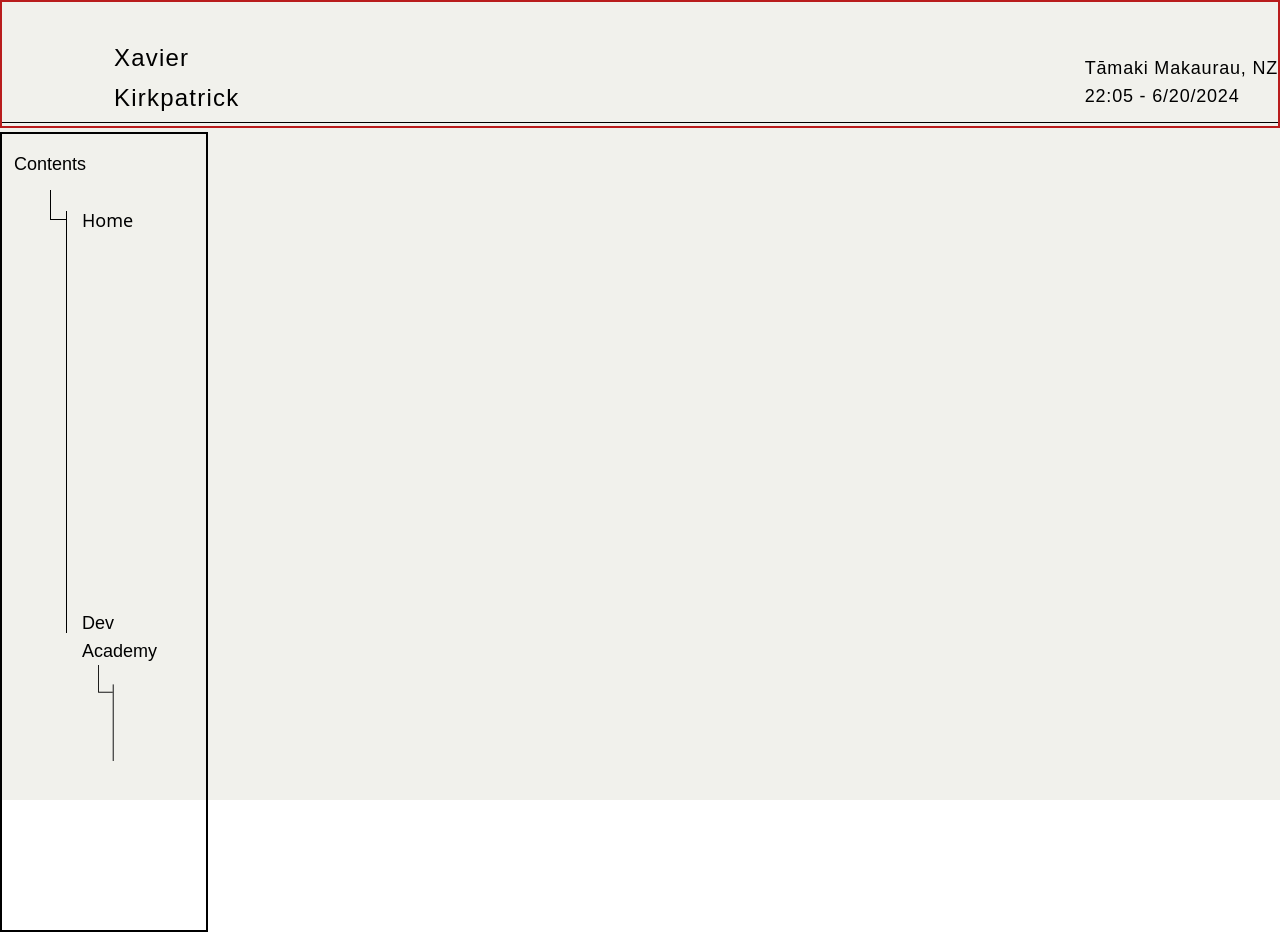
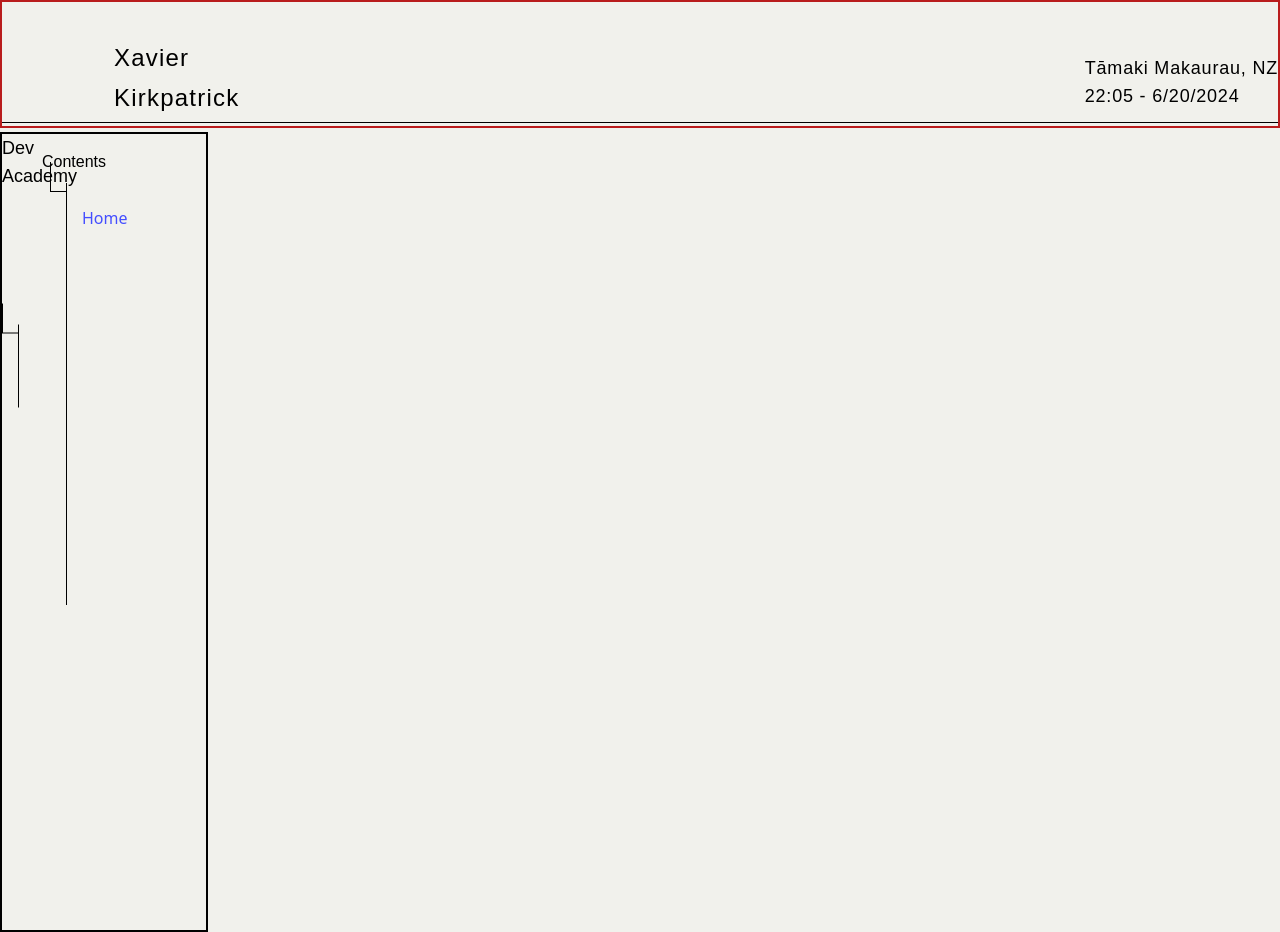
Before and after one commit to xavier-kirkpatrick/xavier-kirkpatrick.github.io, a React (Vite) app: page / in a window 1280 px wide. Built offline with nearby package versions, Linux system fonts and the light colour scheme.

Commit message:
add colour + font  size variables

```diff
--- a/public/main.css
+++ b/public/main.css
@@ -1,5 +1,7 @@
 :root {
   --main-background-color: #f1f1ec;
+  --sidebar-font: 16px;
+  --sidebar-link-colour: #444eff;
 }
 
 /*
@@ -595,68 +597,36 @@ video {
   position: relative;
 }
 
+.left-10 {
+  left: 2.5rem;
+}
+
 .left-12 {
   left: 3rem;
 }
 
-.left-24 {
-  left: 6rem;
+.left-20 {
+  left: 5rem;
+}
+
+.top-0 {
+  top: 0px;
+}
+
+.top-14 {
+  top: 3.5rem;
+}
+
+.top-4 {
+  top: 1rem;
 }
 
 .top-7 {
   top: 1.75rem;
 }
 
-.top-4 {
-  top: 1rem;
-}
-
-.top-40 {
-  top: 10rem;
-}
-
-.left-3 {
-  left: 0.75rem;
-}
-
-.top-32 {
-  top: 8rem;
-}
-
-.top-28 {
-  top: 7rem;
-}
-
-.top-20 {
-  top: 5rem;
-}
-
-.top-16 {
-  top: 4rem;
-}
-
-.top-14 {
-  top: 3.5rem;
-}
-
-.left-20 {
-  left: 5rem;
-}
-
-.ml-20 {
-  margin-left: 5rem;
-}
-
-.ml-8 {
-  margin-left: 2rem;
-}
-
 .mt-1 {
   margin-top: 0.25rem;
-}
-
-.mt-12 {
-  margin-top: 3rem;
 }
 
 .mt-4 {
@@ -683,54 +653,6 @@ video {
   height: 8rem;
 }
 
-.h-screen {
-  height: 100vh;
-}
-
-.h-full {
-  height: 100%;
-}
-
-.h-3 {
-  height: 0.75rem;
-}
-
-.h-44 {
-  height: 11rem;
-}
-
-.h-10 {
-  height: 2.5rem;
-}
-
-.h-11 {
-  height: 2.75rem;
-}
-
-.h-14 {
-  height: 3.5rem;
-}
-
-.h-16 {
-  height: 4rem;
-}
-
-.h-20 {
-  height: 5rem;
-}
-
-.h-24 {
-  height: 6rem;
-}
-
-.h-28 {
-  height: 7rem;
-}
-
-.h-52 {
-  height: 13rem;
-}
-
 .min-h-screen {
   min-height: 100vh;
 }
@@ -753,12 +675,6 @@ video {
 
 .justify-evenly {
   justify-content: space-evenly;
-}
-
-.space-x-10 > :not([hidden]) ~ :not([hidden]) {
-  --tw-space-x-reverse: 0;
-  margin-right: calc(2.5rem * var(--tw-space-x-reverse));
-  margin-left: calc(2.5rem * calc(1 - var(--tw-space-x-reverse)));
 }
 
 .overflow-hidden {
@@ -800,6 +716,10 @@ video {
   background-color: var(--main-background-color);
 }
 
+.pl-28 {
+  padding-left: 7rem;
+}
+
 .pl-52 {
   padding-left: 13rem;
 }
@@ -812,10 +732,6 @@ video {
   padding-top: 2.5rem;
 }
 
-.pl-28 {
-  padding-left: 7rem;
-}
-
 .font-jost {
   font-family: Jost, sans-serif;
 }
@@ -825,13 +741,25 @@ video {
   line-height: 2rem;
 }
 
+.text-\[16px\] {
+  font-size: 16px;
+}
+
 .text-lg {
   font-size: 1.125rem;
   line-height: 1.75rem;
 }
 
+.text-sideBar {
+  font-size: var(--side-bar-font);
+}
+
 .tracking-wider {
   letter-spacing: 0.05em;
+}
+
+.text-blueLink {
+  color: var(--sidebar-link-colour);
 }
 
 .transition {
--- a/src/components/SideBar.tsx
+++ b/src/components/SideBar.tsx
@@ -22,10 +22,10 @@ const animateBranches = {
 function SideBar() {
   return (
     // Container div here
-    <div className="absolute mt-1 h-full w-52 border-2 border-solid border-black">
+    <div className="relative mt-1 min-h-screen w-52 border-2 border-solid border-black">
       {/* ------- Contents section ------- */}
       <div className="">
-        <motion.p className="relative left-3 top-4 font-jost text-lg">
+        <motion.p className="absolute left-10 top-4 font-jost text-[16px]">
           Contents
         </motion.p>
         {/* Contents branch svg */}
@@ -37,7 +37,7 @@ function SideBar() {
           xmlns="http://www.w3.org/2000/svg"
           initial="hidden"
           animate="visible"
-          className="relative left-12 top-7"
+          className="absolute left-12 top-7"
         >
           <motion.g id="Contents svg">
             <motion.line
@@ -75,26 +75,26 @@ function SideBar() {
 
       {/* Home link */}
       <Link to="/">
-        <motion.p className="absolute left-20 top-14 mt-4 text-lg">
+        <motion.p className="text-sideBar text-blueLink absolute left-20 top-14 mt-4">
           Home
         </motion.p>
       </Link>
 
       {/* ------- Dev Academy section -------- */}
-      <div className="mt-1">
-        <motion.p className="ml-20 block text-wrap font-jost text-lg">
+      <div className="">
+        <motion.p className="absolute block text-wrap font-jost text-lg">
           Dev<motion.p>Academy</motion.p>
         </motion.p>
         {/* Dev Academy branch svg */}
         <motion.svg
-          // width={17}
-          // height={443}
+          width={17}
+          height={443}
           viewBox="0 0 17 104"
           fill="none"
           xmlns="http://www.w3.org/2000/svg"
           initial="hidden"
           animate="visible"
-          className="relative left-24 h-24"
+          className="relative top-0"
         >
           <motion.g id="Dev Academy Branch">
             <motion.line
--- a/src/styles/main.css
+++ b/src/styles/main.css
@@ -1,5 +1,7 @@
 :root {
   --main-background-color: #f1f1ec;
+  --sidebar-font: 16px;
+  --sidebar-link-colour: #444eff;
 }
 
 @import url("https://fonts.googleapis.com/css2?family=Raleway:ital,wght@0,100..900;1,100..900&display=swap");
--- a/tailwind.config.js
+++ b/tailwind.config.js
@@ -5,12 +5,16 @@ export default {
     extend: {
       colors: {
         mainBgColour: "var(--main-background-color)",
+        blueLink: "var(--sidebar-link-colour)",
       },
       fontFamily: {
         raleway: ["Raleway", "sans-serif"],
         oswald: ["Oswald", "sans-serif"],
         jost: ["Jost", "sans-serif"],
       },
+      fontSize: {
+        sideBar: "var(--side-bar-font)",
+      },
     },
   },
   plugins: [],
```
